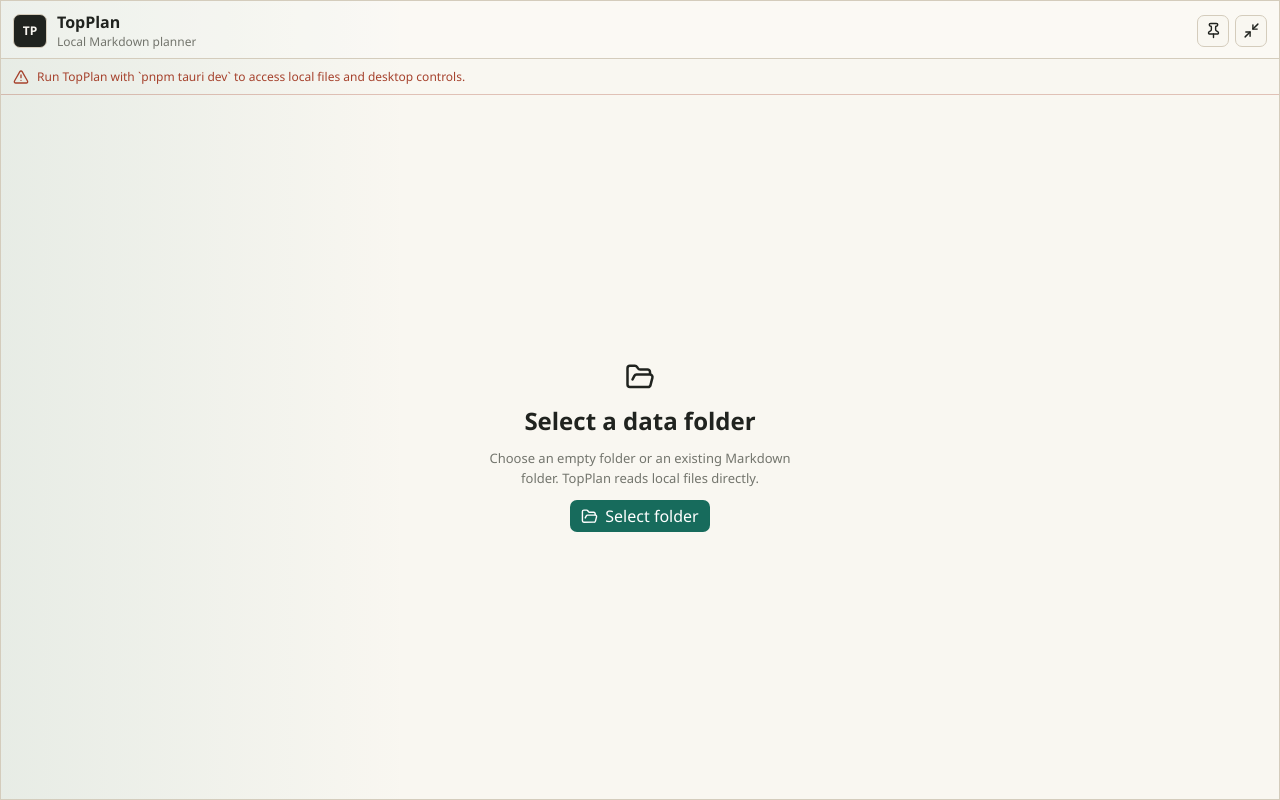
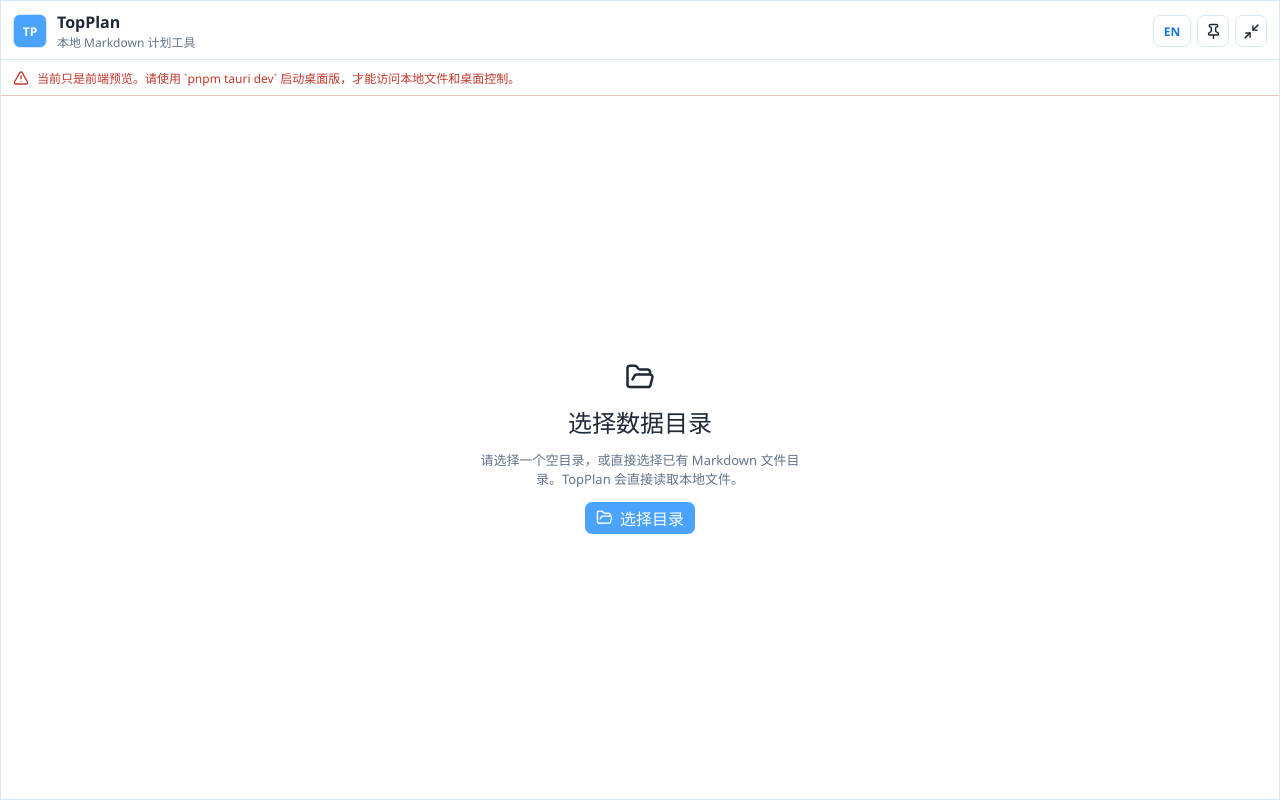
Before and after one commit to haoiew/TopPlan, a Svelte app: page / in a window 1280 px wide. Built offline with nearby package versions, Linux system fonts and the light colour scheme; what markdown-it-anchor, markdown-it-task-lists would draw is missing.

Commit message:
feat: add bilingual light blue interface

```diff
--- a/src-tauri/tauri.conf.json
+++ b/src-tauri/tauri.conf.json
@@ -20,6 +20,7 @@
         "y": 0,
         "resizable": true,
         "decorations": false,
+        "transparent": true,
         "alwaysOnTop": true,
         "visible": true
       }
--- a/src/App.svelte
+++ b/src/App.svelte
@@ -36,7 +36,8 @@
     toggleMainWindow,
     writeMarkdownFile,
   } from './lib/tauriClient';
-  import type { AppSettings, ImageReference, PlanFile, ThemeMode, ViewMode } from './types';
+  import { TEXT } from './lib/i18n';
+  import type { AppSettings, ImageReference, LanguageMode, PlanFile, ThemeMode, ViewMode } from './types';
 
   let settings: AppSettings = structuredClone(DEFAULT_SETTINGS);
   let files: PlanFile[] = [];
@@ -47,6 +48,7 @@
   let saving = false;
   let dirty = false;
   let showSettings = false;
+  let desktopPreview = false;
   let errorMessage = '';
   let newFileName = '';
   let saveTimer: ReturnType<typeof setTimeout> | null = null;
@@ -55,6 +57,7 @@
   $: missingImages = images.filter((item) => item.status === 'missing');
   $: externalImages = images.filter((item) => item.status === 'external');
   $: rendered = renderMarkdown(content, settings.activeFilePath, images);
+  $: text = TEXT[settings.language] ?? TEXT.zh;
 
   function cloneSettings(next: Partial<AppSettings>): AppSettings {
     return {
@@ -220,6 +223,14 @@
     await persistSettings(cloneSettings({ theme }));
   }
 
+  async function setLanguage(language: LanguageMode): Promise<void> {
+    await persistSettings(cloneSettings({ language }));
+  }
+
+  async function toggleLanguage(): Promise<void> {
+    await setLanguage(settings.language === 'zh' ? 'en' : 'zh');
+  }
+
   async function toggleDailyFile(): Promise<void> {
     await flushSave();
     await persistSettings(cloneSettings({ dailyFile: { ...settings.dailyFile, enabled: !settings.dailyFile.enabled } }));
@@ -255,7 +266,7 @@
   async function loadApp(): Promise<void> {
     if (!isTauriRuntime) {
       loading = false;
-      errorMessage = 'Run TopPlan with `pnpm tauri dev` to access local files and desktop controls.';
+      desktopPreview = true;
       return;
     }
 
@@ -300,44 +311,47 @@
       <div class="mark">TP</div>
       <div>
         <h1>TopPlan</h1>
-        <p>{activeFile?.name ?? 'Local Markdown planner'}</p>
+        <p>{activeFile?.name ?? text.subtitle}</p>
       </div>
     </div>
 
     <div class="window-actions">
-      <button class="icon-button" title={settings.window.alwaysOnTop ? 'Disable always on top' : 'Keep always on top'} onclick={toggleTopmost}>
+      <button class="language-button" title={settings.language === 'zh' ? text.switchToEnglish : text.switchToChinese} onclick={toggleLanguage}>
+        {settings.language === 'zh' ? 'EN' : '中'}
+      </button>
+      <button class="icon-button" title={settings.window.alwaysOnTop ? text.disableTopmost : text.enableTopmost} onclick={toggleTopmost}>
         {#if settings.window.alwaysOnTop}
           <Pin size={17} />
         {:else}
           <PinOff size={17} />
         {/if}
       </button>
-      <button class="icon-button" title="Hide window" onclick={hideWindow}>
+      <button class="icon-button" title={text.hideWindow} onclick={hideWindow}>
         <Minimize2 size={17} />
       </button>
     </div>
   </header>
 
-  {#if errorMessage}
+  {#if errorMessage || desktopPreview}
     <section class="notice">
       <TriangleAlert size={16} />
-      <span>{errorMessage}</span>
+      <span>{errorMessage || text.desktopOnly}</span>
     </section>
   {/if}
 
   {#if loading}
     <section class="empty-state">
       <RefreshCw size={22} />
-      <h2>Loading workspace</h2>
+      <h2>{text.loadingWorkspace}</h2>
     </section>
   {:else if !settings.workspaceRoot}
     <section class="empty-state">
       <FolderOpen size={30} />
-      <h2>Select a data folder</h2>
-      <p>Choose an empty folder or an existing Markdown folder. TopPlan reads local files directly.</p>
+      <h2>{text.selectDataFolder}</h2>
+      <p>{text.selectDataFolderHint}</p>
       <button class="primary-button" onclick={chooseWorkspace}>
         <FolderOpen size={17} />
-        Select folder
+        {text.selectFolder}
       </button>
     </section>
   {:else}
@@ -348,30 +362,30 @@
       </button>
       <div class="save-state" class:dirty>
         <Save size={14} />
-        {saving ? 'Saving' : dirty ? 'Unsaved' : 'Saved'}
+        {saving ? text.saving : dirty ? text.unsaved : text.saved}
       </div>
     </section>
 
     <section class="toolbar">
       <div class="segmented" aria-label="View mode">
-        <button class:active={viewMode === 'edit'} title="Edit" onclick={() => (viewMode = 'edit')}>
+        <button class:active={viewMode === 'edit'} title={text.edit} onclick={() => (viewMode = 'edit')}>
           <Pencil size={16} />
         </button>
-        <button class:active={viewMode === 'preview'} title="Preview" onclick={() => (viewMode = 'preview')}>
+        <button class:active={viewMode === 'preview'} title={text.preview} onclick={() => (viewMode = 'preview')}>
           <Eye size={16} />
         </button>
-        <button class:active={viewMode === 'split'} title="Split view" onclick={() => (viewMode = 'split')}>
+        <button class:active={viewMode === 'split'} title={text.splitView} onclick={() => (viewMode = 'split')}>
           <Columns2 size={16} />
         </button>
       </div>
       <button class="tool-button" onclick={insertInterruptedTask}>
         <Clock size={16} />
-        Interrupted
+        {text.interrupted}
       </button>
-      <button class="icon-button" title="Refresh image index" onclick={refreshImages}>
+      <button class="icon-button" title={text.refreshImageIndex} onclick={refreshImages}>
         <RefreshCw size={16} />
       </button>
-      <button class="icon-button" title="Settings" onclick={() => (showSettings = !showSettings)}>
+      <button class="icon-button" title={text.settings} onclick={() => (showSettings = !showSettings)}>
         <Settings size={16} />
       </button>
     </section>
@@ -379,8 +393,8 @@
     <section class="content-layout">
       <aside class="file-rail">
         <div class="file-create">
-          <input bind:value={newFileName} placeholder="New file.md" aria-label="New markdown file name" />
-          <button class="icon-button" title="Create file" onclick={createFile}>
+          <input bind:value={newFileName} placeholder={text.newFile} aria-label={text.newFileAria} />
+          <button class="icon-button" title={text.createFile} onclick={createFile}>
             <FilePlus size={16} />
           </button>
         </div>
@@ -411,41 +425,50 @@
     <section class="status-dock">
       <div class="status-item">
         <Image size={14} />
-        {images.length} images
+        {images.length} {text.images}
       </div>
       <div class:warn={missingImages.length > 0} class="status-item">
         <TriangleAlert size={14} />
-        {missingImages.length} missing
+        {missingImages.length} {text.missing}
       </div>
-      <div class="status-item">{externalImages.length} external</div>
+      <div class="status-item">{externalImages.length} {text.external}</div>
     </section>
 
     {#if showSettings}
       <aside class="settings-panel">
         <div class="settings-head">
-          <h2>Settings</h2>
-          <button class="icon-button" title="Close settings" onclick={() => (showSettings = false)}>×</button>
+          <h2>{text.settings}</h2>
+          <button class="icon-button" title={text.closeSettings} onclick={() => (showSettings = false)}>×</button>
         </div>
 
         <label class="setting-row">
-          <span>Daily file</span>
+          <span>{text.dailyFile}</span>
           <input type="checkbox" checked={settings.dailyFile.enabled} onchange={toggleDailyFile} />
         </label>
 
         <label class="setting-row">
-          <span>Autostart</span>
+          <span>{text.autostart}</span>
           <input type="checkbox" checked={settings.autoStart} onchange={toggleAutostart} />
         </label>
 
         <label class="setting-row">
-          <span>Hotkey</span>
+          <span>{text.hotkey}</span>
           <input value={settings.hotkey} readonly />
         </label>
 
+        <label class="setting-row">
+          <span>{text.language}</span>
+          <select value={settings.language} onchange={(event) => setLanguage(event.currentTarget.value as LanguageMode)}>
+            <option value="zh">中文</option>
+            <option value="en">English</option>
+          </select>
+        </label>
+
+        <div class="setting-label">{text.theme}</div>
         <div class="theme-row">
-          <button class:active={settings.theme === 'system'} onclick={() => setTheme('system')}>System</button>
-          <button class:active={settings.theme === 'light'} onclick={() => setTheme('light')}>Light</button>
-          <button class:active={settings.theme === 'dark'} onclick={() => setTheme('dark')}>Dark</button>
+          <button class:active={settings.theme === 'system'} onclick={() => setTheme('system')}>{text.system}</button>
+          <button class:active={settings.theme === 'light'} onclick={() => setTheme('light')}>{text.light}</button>
+          <button class:active={settings.theme === 'dark'} onclick={() => setTheme('dark')}>{text.dark}</button>
         </div>
       </aside>
     {/if}
--- a/src/app.css
+++ b/src/app.css
@@ -1,55 +1,62 @@
 :root {
   font-family: "Segoe UI Variable", "Segoe UI", sans-serif;
-  color: #20231f;
-  background: #f4f1ea;
+  color: #1f2937;
+  background: #ffffff;
   font-synthesis: none;
   text-rendering: optimizeLegibility;
-  --ink: #20231f;
-  --muted: #73756d;
-  --surface: #f9f7f1;
-  --surface-2: #ece8de;
-  --surface-3: #dfd9cb;
-  --line: #d4ccbc;
-  --accent: #176b5c;
+  --ink: #1f2937;
+  --muted: #64748b;
+  --surface: #ffffff;
+  --surface-glass: rgba(255, 255, 255, 0.88);
+  --surface-2: #f3f8ff;
+  --surface-3: #e3f0ff;
+  --line: #d7e6f8;
+  --accent: #4aa3ff;
+  --accent-strong: #1677d2;
   --accent-ink: #ffffff;
-  --danger: #a6422d;
-  --warning: #8c6219;
-  --selection: rgba(23, 107, 92, 0.22);
-  --shadow: 0 18px 48px rgba(48, 42, 32, 0.18);
+  --danger: #c0392b;
+  --warning: #a16207;
+  --selection: rgba(74, 163, 255, 0.22);
+  --shadow: 0 18px 48px rgba(26, 91, 160, 0.13);
+  --glass-blur: blur(18px) saturate(1.4);
 }
 
 :root[data-theme='dark'] {
-  color: #e9e5da;
-  background: #171916;
-  --ink: #e9e5da;
-  --muted: #a8a397;
-  --surface: #20231f;
-  --surface-2: #2a2e28;
-  --surface-3: #363b34;
-  --line: #43483f;
-  --accent: #68b6a7;
-  --accent-ink: #10231e;
-  --danger: #ef907b;
-  --warning: #d7ad53;
-  --selection: rgba(104, 182, 167, 0.24);
+  color: #eaf4ff;
+  background: #0c1724;
+  --ink: #eaf4ff;
+  --muted: #9db4cc;
+  --surface: #101c2b;
+  --surface-glass: rgba(16, 28, 43, 0.88);
+  --surface-2: #17283c;
+  --surface-3: #1f3651;
+  --line: #284762;
+  --accent: #72bdff;
+  --accent-strong: #9fd2ff;
+  --accent-ink: #082033;
+  --danger: #ff9b8d;
+  --warning: #f3c86b;
+  --selection: rgba(114, 189, 255, 0.24);
   --shadow: 0 18px 48px rgba(0, 0, 0, 0.34);
 }
 
 @media (prefers-color-scheme: dark) {
   :root[data-theme='system'] {
-    color: #e9e5da;
-    background: #171916;
-    --ink: #e9e5da;
-    --muted: #a8a397;
-    --surface: #20231f;
-    --surface-2: #2a2e28;
-    --surface-3: #363b34;
-    --line: #43483f;
-    --accent: #68b6a7;
-    --accent-ink: #10231e;
-    --danger: #ef907b;
-    --warning: #d7ad53;
-    --selection: rgba(104, 182, 167, 0.24);
+    color: #eaf4ff;
+    background: #0c1724;
+    --ink: #eaf4ff;
+    --muted: #9db4cc;
+    --surface: #101c2b;
+    --surface-glass: rgba(16, 28, 43, 0.88);
+    --surface-2: #17283c;
+    --surface-3: #1f3651;
+    --line: #284762;
+    --accent: #72bdff;
+    --accent-strong: #9fd2ff;
+    --accent-ink: #082033;
+    --danger: #ff9b8d;
+    --warning: #f3c86b;
+    --selection: rgba(114, 189, 255, 0.24);
     --shadow: 0 18px 48px rgba(0, 0, 0, 0.34);
   }
 }
@@ -65,6 +72,7 @@ body,
   height: 100%;
   margin: 0;
   overflow: hidden;
+  background: transparent;
 }
 
 button,
@@ -83,11 +91,11 @@ button {
   width: 100vw;
   height: 100vh;
   overflow: hidden;
-  background:
-    linear-gradient(90deg, rgba(23, 107, 92, 0.08), transparent 32%),
-    var(--surface);
+  background: var(--surface-glass);
   border: 1px solid var(--line);
   color: var(--ink);
+  backdrop-filter: var(--glass-blur);
+  -webkit-backdrop-filter: var(--glass-blur);
 }
 
 .titlebar {
@@ -97,7 +105,9 @@ button {
   min-height: 56px;
   padding: 10px 12px 8px 12px;
   border-bottom: 1px solid var(--line);
-  background: rgba(255, 255, 255, 0.22);
+  background: rgba(255, 255, 255, 0.72);
+  backdrop-filter: var(--glass-blur);
+  -webkit-backdrop-filter: var(--glass-blur);
 }
 
 .identity {
@@ -114,8 +124,8 @@ button {
   place-items: center;
   border: 1px solid var(--line);
   border-radius: 7px;
-  background: var(--ink);
-  color: var(--surface);
+  background: var(--accent);
+  color: var(--accent-ink);
   font-size: 12px;
   font-weight: 700;
 }
@@ -153,6 +163,7 @@ button {
 }
 
 .icon-button,
+.language-button,
 .tool-button,
 .primary-button,
 .path-button,
@@ -172,6 +183,14 @@ button {
 .icon-button {
   width: 32px;
   padding: 0;
+}
+
+.language-button {
+  width: 38px;
+  padding: 0;
+  color: var(--accent-strong);
+  font-size: 12px;
+  font-weight: 700;
 }
 
 .tool-button,
@@ -292,11 +311,12 @@ button {
   gap: 8px;
   padding: 8px;
   border-right: 1px solid var(--line);
-  background: rgba(0, 0, 0, 0.02);
+  background: rgba(243, 248, 255, 0.72);
 }
 
 .file-create input,
-.setting-row input {
+.setting-row input,
+.setting-row select {
   min-width: 0;
   height: 32px;
   border: 1px solid var(--line);
@@ -453,9 +473,11 @@ button {
   width: min(340px, calc(100vw - 20px));
   border: 1px solid var(--line);
   border-radius: 8px;
-  background: var(--surface);
+  background: var(--surface-glass);
   box-shadow: var(--shadow);
   padding: 12px;
+  backdrop-filter: var(--glass-blur);
+  -webkit-backdrop-filter: var(--glass-blur);
 }
 
 .settings-head {
@@ -488,6 +510,16 @@ button {
   max-width: 150px;
 }
 
+.setting-row select {
+  width: 150px;
+}
+
+.setting-label {
+  margin-top: 8px;
+  color: var(--muted);
+  font-size: 12px;
+}
+
 .theme-row {
   margin-top: 8px;
 }
--- /dev/null
+++ b/src/lib/i18n.ts
@@ -0,0 +1,78 @@
+import type { LanguageMode } from '../types';
+
+export const TEXT: Record<LanguageMode, Record<string, string>> = {
+  zh: {
+    subtitle: '本地 Markdown 计划工具',
+    disableTopmost: '取消窗口置顶',
+    enableTopmost: '保持窗口置顶',
+    hideWindow: '隐藏窗口',
+    switchToEnglish: '切换到英文',
+    switchToChinese: '切换到中文',
+    desktopOnly: '当前只是前端预览。请使用 `pnpm tauri dev` 启动桌面版，才能访问本地文件和桌面控制。',
+    loadingWorkspace: '正在加载工作区',
+    selectDataFolder: '选择数据目录',
+    selectDataFolderHint: '请选择一个空目录，或直接选择已有 Markdown 文件目录。TopPlan 会直接读取本地文件。',
+    selectFolder: '选择目录',
+    saving: '保存中',
+    unsaved: '未保存',
+    saved: '已保存',
+    edit: '编辑',
+    preview: '预览',
+    splitView: '分栏视图',
+    interrupted: '被打断',
+    refreshImageIndex: '刷新图片索引',
+    settings: '设置',
+    newFile: '新文件.md',
+    newFileAria: '新建 Markdown 文件名',
+    createFile: '新建文件',
+    images: '张图片',
+    missing: '缺失',
+    external: '外部引用',
+    closeSettings: '关闭设置',
+    dailyFile: '每日自动新建',
+    autostart: '开机自启',
+    hotkey: '快捷键',
+    language: '语言',
+    theme: '界面模式',
+    system: '跟随系统',
+    light: '浅色',
+    dark: '深色',
+  },
+  en: {
+    subtitle: 'Local Markdown planner',
+    disableTopmost: 'Disable always on top',
+    enableTopmost: 'Keep always on top',
+    hideWindow: 'Hide window',
+    switchToEnglish: 'Switch to English',
+    switchToChinese: 'Switch to Chinese',
+    desktopOnly: 'This is the frontend preview. Run TopPlan with `pnpm tauri dev` to access local files and desktop controls.',
+    loadingWorkspace: 'Loading workspace',
+    selectDataFolder: 'Select a data folder',
+    selectDataFolderHint: 'Choose an empty folder or an existing Markdown folder. TopPlan reads local files directly.',
+    selectFolder: 'Select folder',
+    saving: 'Saving',
+    unsaved: 'Unsaved',
+    saved: 'Saved',
+    edit: 'Edit',
+    preview: 'Preview',
+    splitView: 'Split view',
+    interrupted: 'Interrupted',
+    refreshImageIndex: 'Refresh image index',
+    settings: 'Settings',
+    newFile: 'New file.md',
+    newFileAria: 'New markdown file name',
+    createFile: 'Create file',
+    images: 'images',
+    missing: 'missing',
+    external: 'external',
+    closeSettings: 'Close settings',
+    dailyFile: 'Daily file',
+    autostart: 'Autostart',
+    hotkey: 'Hotkey',
+    language: 'Language',
+    theme: 'Theme',
+    system: 'System',
+    light: 'Light',
+    dark: 'Dark',
+  },
+};
--- a/src/types.ts
+++ b/src/types.ts
@@ -1,4 +1,5 @@
 export type ThemeMode = 'system' | 'light' | 'dark';
+export type LanguageMode = 'zh' | 'en';
 export type ViewMode = 'edit' | 'preview' | 'split';
 export type ImageStatus = 'ok' | 'missing' | 'external';
 
@@ -19,6 +20,7 @@ export interface AppSettings {
     pattern: 'YYYY-MM-DD.md';
   };
   theme: ThemeMode;
+  language: LanguageMode;
 }
 
 export interface PlanFile {
```
Also changed, not shown: src/lib/defaults.ts (+6 -5 lines), 2 other files (tests, documents, lock files or other folders).
